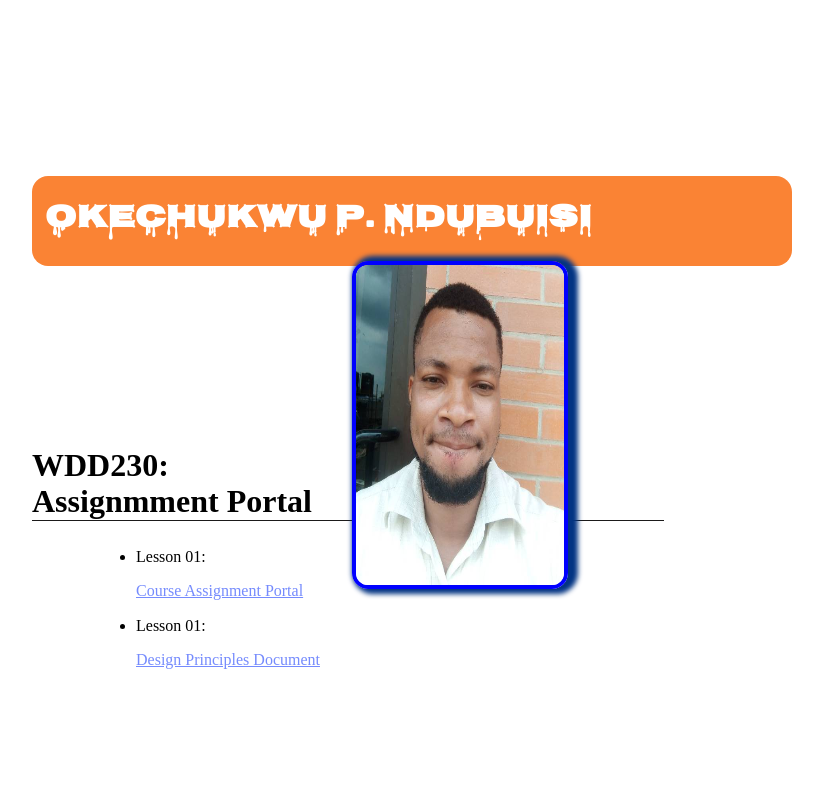
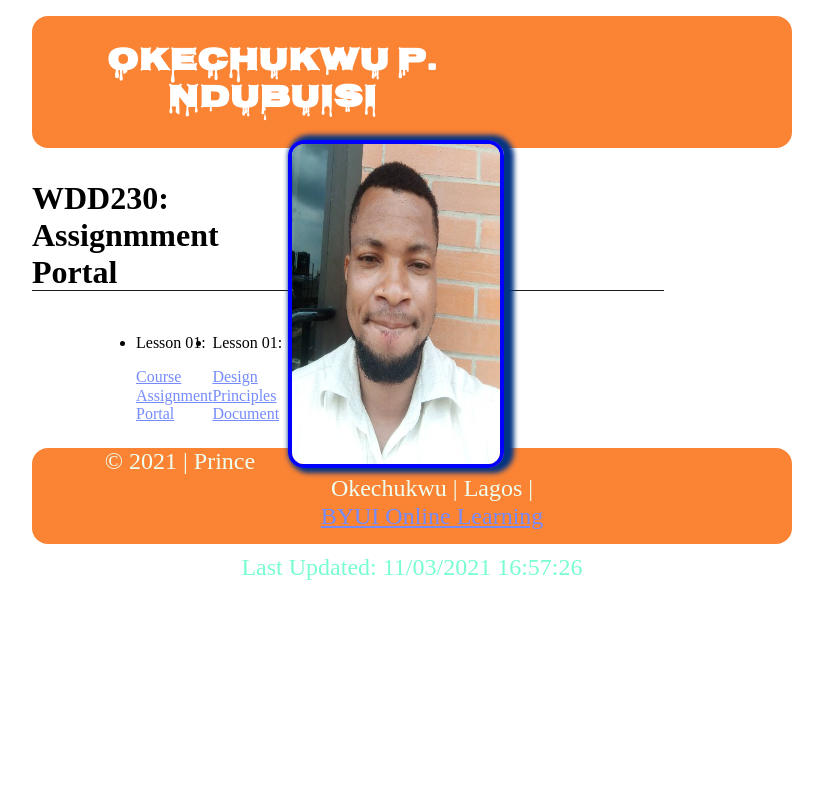
Before and after one commit to Okechukwup/okechukwup..github.io, a plain HTML site: page index.html in a window 1280 px wide. Shown: the top 800 px of the page, without its empty margins (228-1051 px from the left). Drawn offline with Linux system fonts and the light colour scheme; a web font is replaced by a local one.

Commit message:
Update style.css

```diff
--- a/CSS/style.css
+++ b/CSS/style.css
@@ -1,7 +1,7 @@
 
 header, body, footer{
 	max-width: 760px;
-	margin: 11rem auto;
+	margin: 1rem auto;
 }
 h1{
 	font-family: 'Nosifer', cursive, sans-serif;
@@ -18,8 +18,8 @@ h2{
 	color: black;
 }
 header{
-	padding: 5px;
-	padding-right: 12rem;
+	padding: 8px;
+	padding-right: 18rem;
 	border-radius: 1rem;
 	background-color: #fa8334;
 }
@@ -28,14 +28,9 @@ a:visited,
 a:active {
 	color: #758bfd;
 }
-footer a, footer{
- 	text-align: center;
-	background-color: auto;
-	color: #f0fff0;
-}
 .profile-pic{
 	float: right;
-	margin-right: 2rem;
+	margin-right: ;
 }
 .profile-pic img {
 	width: 13rem;
@@ -46,13 +41,16 @@ footer a, footer{
 }
 .links {
  	margin-left: 4rem;
+	display: flex;
 }
 footer li {
  	list-style: none;
 }
 footer {
+	text-align: center;
+	color: #f0fff0;
 	height: 6rem;
-	font-size: 1rem;
+	font-size: 1.5rem;
 	border-radius: 1rem;
 	background-color: #fa8334;
 }
```
